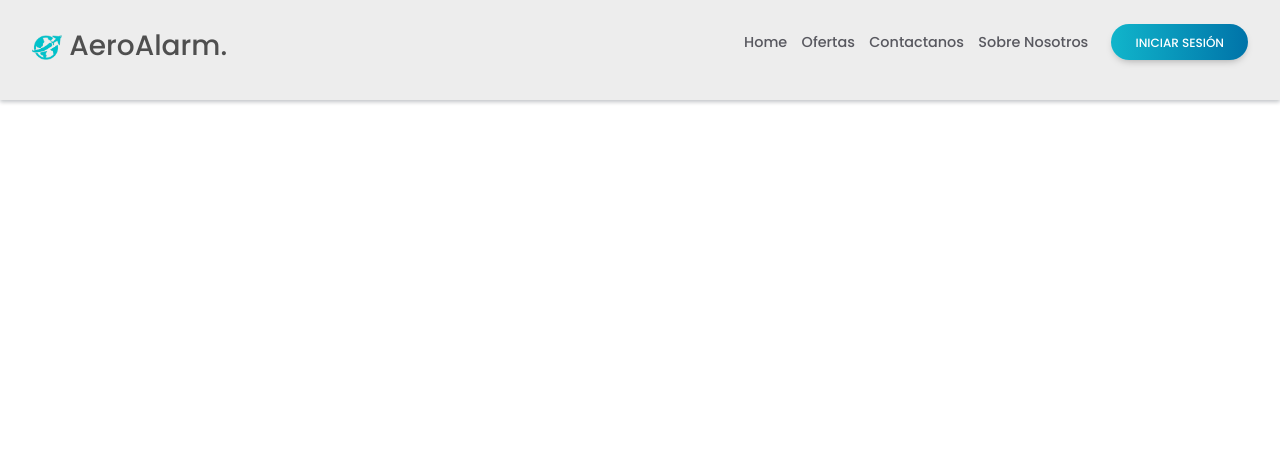
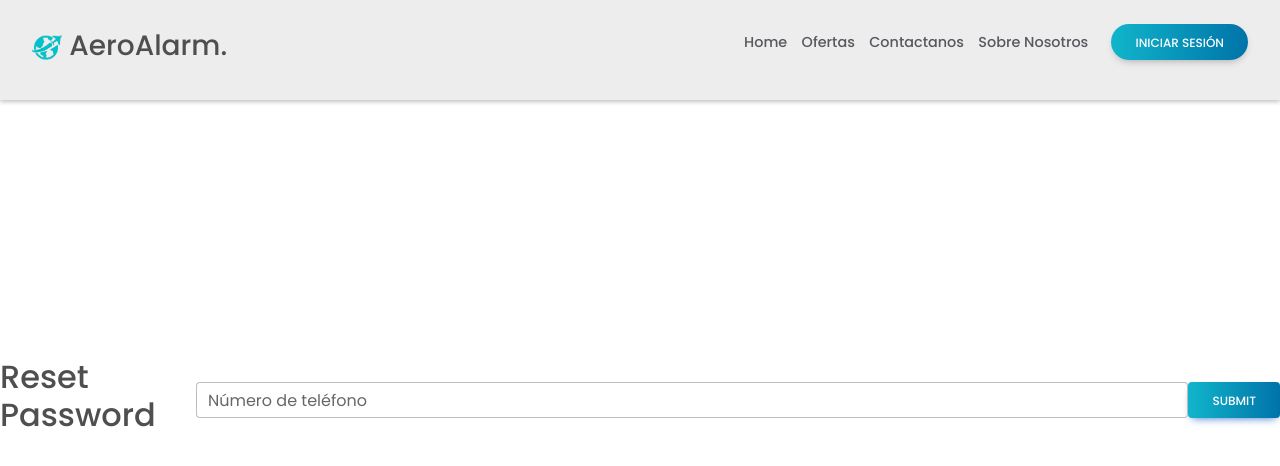
Before and after one commit to kenyihq/project-aeroalarm-silabuz, a React (Create React App) app: page /reset-password in a window 1280 px wide. Shown: the top 466 px of the page. Built offline with nearby package versions, Linux system fonts and the light colour scheme.

Commit message:
add reset-password-twilio

```diff
--- /dev/null
+++ b/src/components/ResetPassword/ResetPassword.css
@@ -0,0 +1,6 @@
+.resetPasswordContainer {
+  display: flex;
+  justify-content: center;
+  align-items: center;
+  height: 100vh;
+}/*# sourceMappingURL=ResetPassword.css.map */
--- /dev/null
+++ b/src/components/ResetPassword/ResetPassword.scss
@@ -0,0 +1,6 @@
+.resetPasswordContainer {
+    display: flex;
+    justify-content: center;
+    align-items: center;
+    height: 100vh;
+  }
--- /dev/null
+++ b/src/components/ResetPassword/ResetPassword.tsx
@@ -0,0 +1,51 @@
+import React, { useState } from "react";
+import { useNavigate } from "react-router-dom";
+import axios from "axios";
+import Swal from "sweetalert2";
+import { MDBInput } from "mdb-react-ui-kit";
+
+import "./ResetPassword.css";
+
+const ResetPassword = () => {
+  const [phone, setPhone] = useState("");
+  const navigate = useNavigate();
+
+  const handleSubmit = async () => {
+    try {
+      const verificationCode = Math.floor(Math.random() * 10000).toString().padStart(4, '0');
+      const response = await axios.post("http://localhost:4000/api/v1/twilio/send-sms", {
+        to:phone,
+        body: `Su código de verificación es: ${verificationCode}`,
+      });
+      if (response.status === 200) {
+        navigate("/login");
+        Swal.fire({
+          title: 'Solicitud de contraseña enviada!',
+          text: 'Se ha enviado un correo electrónico para restablecer su contraseña.',
+          icon: 'success',
+          confirmButtonText: 'Aceptar'
+        });
+      }
+    } catch (error) {
+      console.error(error);
+      Swal.fire({
+        title: 'Error al enviar solicitud',
+        text: 'Hubo un error al enviar la solicitud de restablecimiento de contraseña, por favor inténtelo de nuevo.',
+        icon: 'error',
+        confirmButtonText: 'Aceptar'
+      });
+    }
+  };
+
+  return (
+    <div className="resetPasswordContainer">
+      <h2>Reset Password</h2>
+      <MDBInput label="Número de teléfono" type="tel" value={phone} onChange={(e) => setPhone(e.target.value)} />
+      <button className="btn btn-primary" onClick={handleSubmit}>
+        Submit
+      </button>
+    </div>
+  );
+};
+
+export default ResetPassword;
--- /dev/null
+++ b/src/components/pages/ResetPassword.tsx
@@ -0,0 +1,10 @@
+import ResetPassword from "../ResetPassword/ResetPassword";
+
+
+export default function Order() {
+  return (
+    <>
+      <ResetPassword/>
+    </>
+  );
+}
--- a/src/components/routing.tsx
+++ b/src/components/routing.tsx
@@ -5,6 +5,7 @@ import Home from './Home/Home';
 import Promo from './Promo/Promo';
 import Filtrado from './Filtrado/Filtrado';
 import Contact from './Contact/Contact';
+import ResetPassword from './ResetPassword/ResetPassword';
 
 
 function Routing() {
@@ -15,6 +16,7 @@ function Routing() {
       <Route path="/promo" element={<Promo />} />
       <Route path="/filtrado" element={<Filtrado/>} />
       <Route path="/contact" element={<Contact/>} />
+      <Route path="/reset-password" element={<ResetPassword/>} />
 
 
     </Routes>
```
Also changed, not shown: 1 other file (tests, documents, lock files or other folders).
